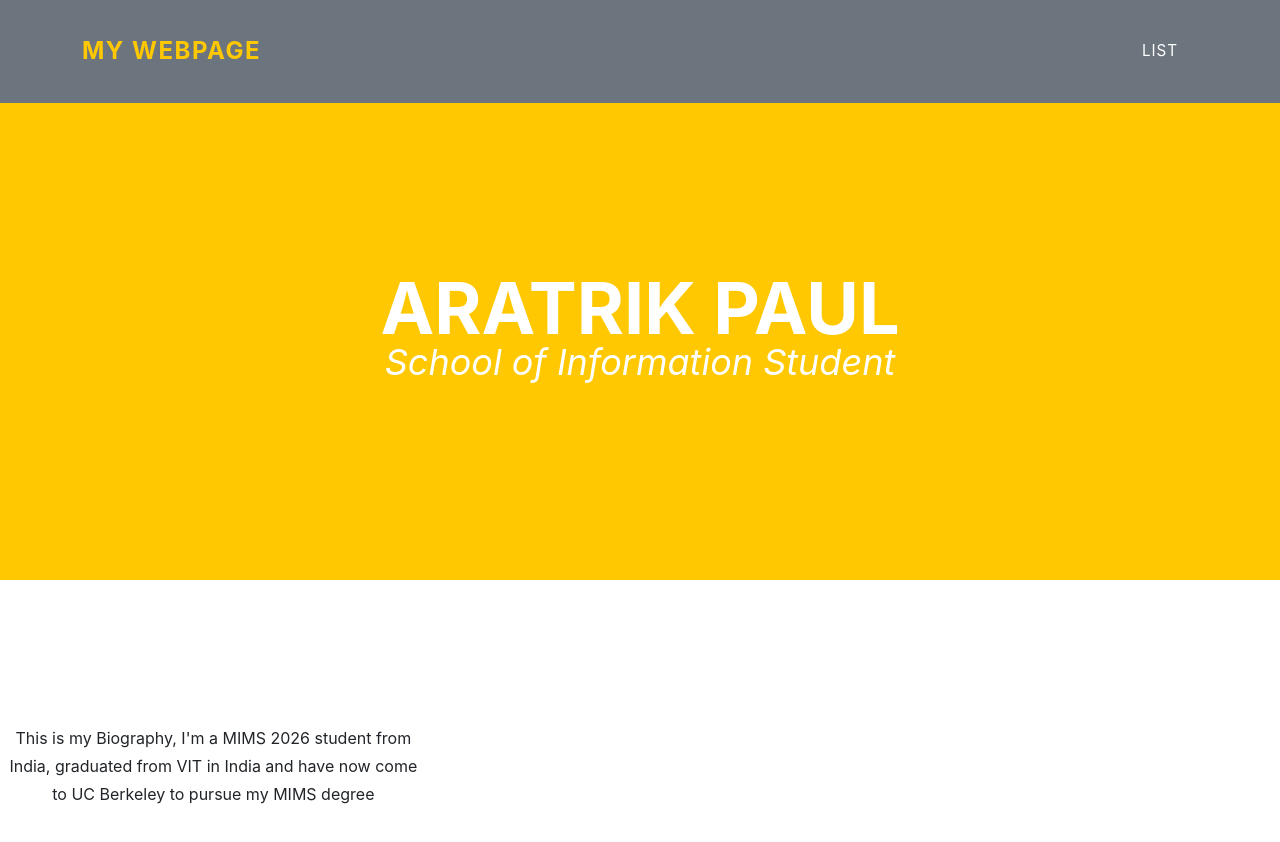
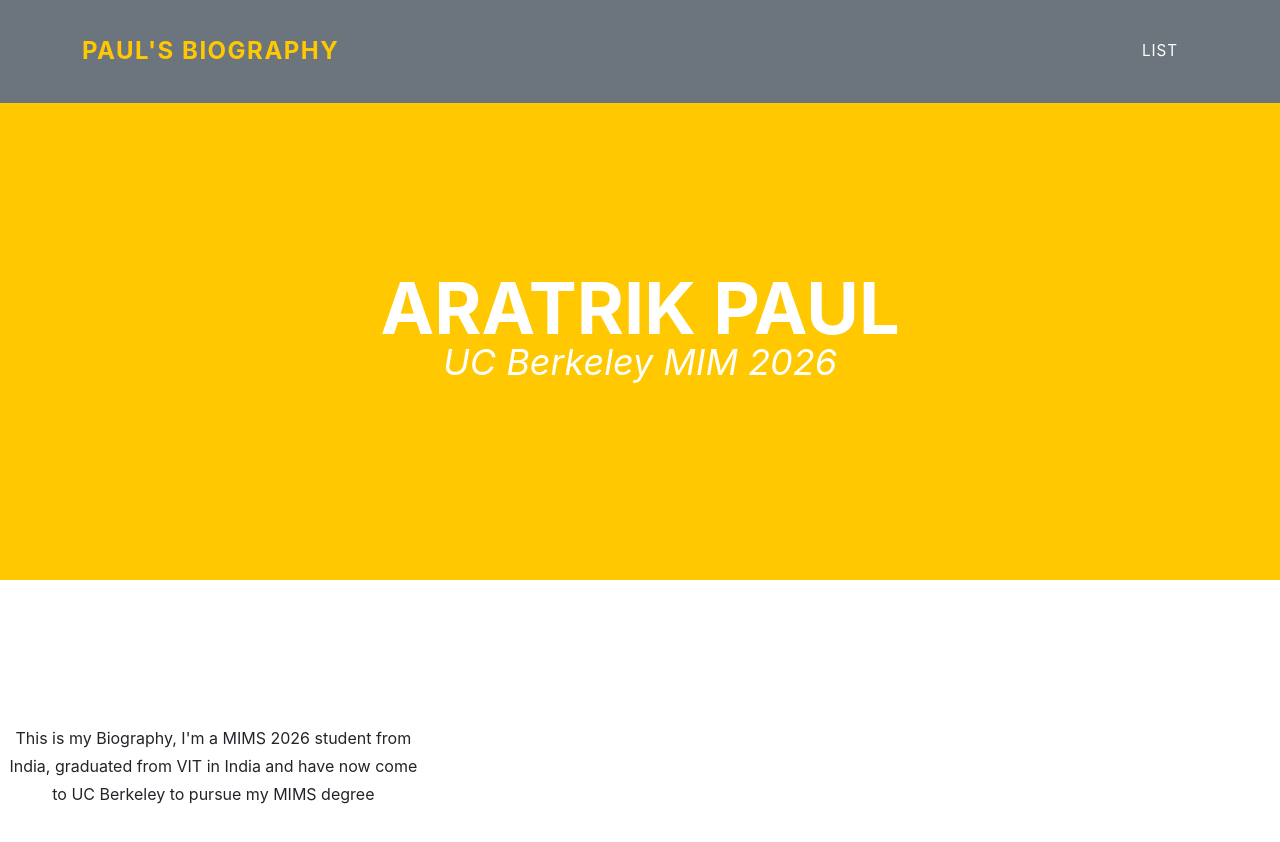
Before and after one commit to aratrikpaul2024/aratrikpaul2024.github.io, a plain HTML site: page WebsiteAssignmentFiles/index.html in a window 1280 px wide. Drawn offline with Linux system fonts and the light colour scheme.

Commit message:
Update index.html

```diff
--- a/WebsiteAssignmentFiles/index.html
+++ b/WebsiteAssignmentFiles/index.html
@@ -11,7 +11,7 @@
         <nav class="navbar navbar-expand-lg bg-secondary text-uppercase fixed-top" id="mainNav">
             <div class="container">
                 <!--This code defines the "My Webpage" link in the top left corner of the navigation pane-->
-                <a class="navbar-brand" href="./index.html">My Webpage</a>
+                <a class="navbar-brand" href="./index.html">Paul's Biography</a>
                 <!--This code defines the "List" link in the top right corner of the navigation pane-->
                 <ul class="navbar-nav ms-auto">
                     <li class="nav-item mx-0 mx-lg-1"><a class="nav-link py-3 px-0 px-lg-3 rounded" href="./list.html">List</a></li>
@@ -30,7 +30,7 @@
                     <div class="divider-custom-line"></div>
                 </div>
                 <!--This code creates the subheading underneath the line dividers-->
-                <p class="masthead-subheading font-weight-light mb-0">School of Information Student</p>
+                <p class="masthead-subheading font-weight-light mb-0">UC Berkeley MIM 2026</p>
             </div>
         </header>
         <section class="text-center">
```
